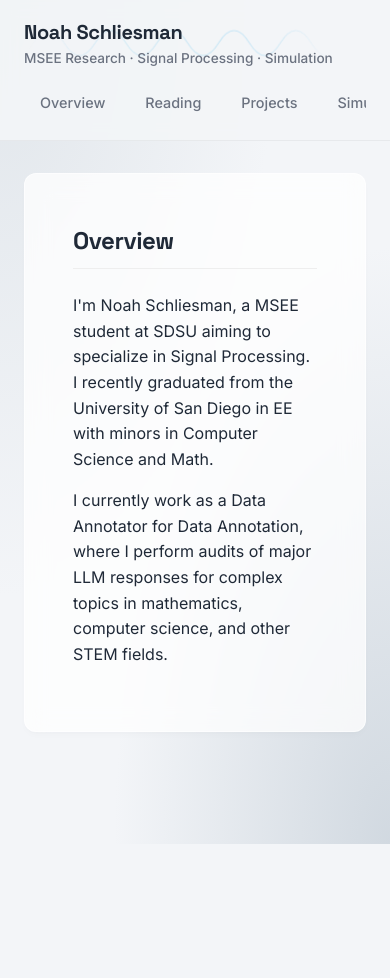
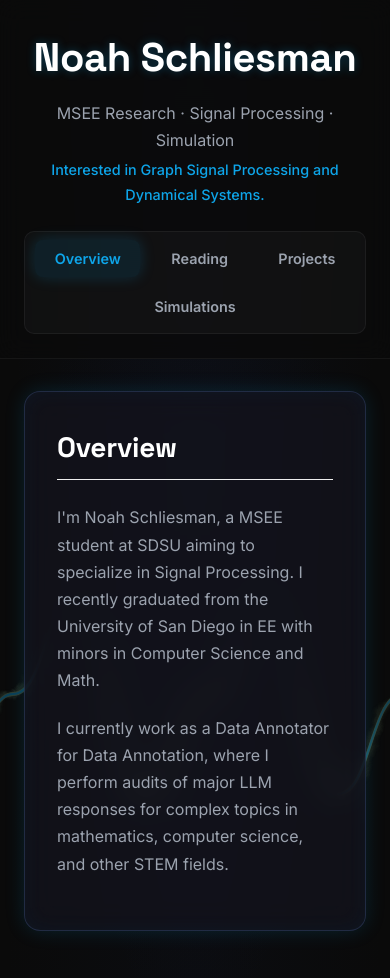
Before and after one commit to nrschlies/nrschlies.github.io, a React (Vite) app: page / in a window 390 px wide. Shown: the top 978 px of the page. Before the commit the page ends 844 px from the top, so only its background shows below. Built offline with nearby package versions, Linux system fonts and the light colour scheme.

Commit message:
Fixed some styling issues

```diff
--- a/src/App.css
+++ b/src/App.css
@@ -1,12 +1,13 @@
-/* Top Bar Container */
+/* src/App.css */
+/* Sticky Top Bar Container */
 .top-bar-container {
-  position: sticky; /* sticky */
+  position: sticky;
   top: 0;
   z-index: 100;
-  background: rgba(243, 245, 248, 0.9); /* Matches bg (translucent) */
-  backdrop-filter: blur(8px);
-  border-bottom: 1px solid rgba(0,0,0,0.05);
-  padding: 1rem 0;
+  background: rgba(10, 10, 10, 0.8); /* Dark, translucent background */
+  backdrop-filter: blur(12px);
+  border-bottom: 1px solid rgba(255, 255, 255, 0.05);
+  padding: 1.5rem 0;
 }
 
 .top-bar-inner {
@@ -15,47 +16,41 @@
   padding: 0 1.5rem;
   display: flex;
   justify-content: space-between;
-  align-items: center;
+  align-items: flex-start; /* Align to top */
 }
 
-/* Header */
+/* Header Styling */
 header {
-  position: relative;
   display: flex;
   flex-direction: column;
-  justify-content: center;
 }
 
 header h1 {
-  font-size: 1.25rem;
-  margin: 0;
-  z-index: 2; /* Above signal */
-  position: relative;
+  margin: 0 0 0.5rem 0;
+  text-shadow: 0 0 10px rgba(14, 165, 233, 0.3); /* Subtle glow on name */
 }
 
 header p {
-  font-size: 0.85rem;
+  font-size: 1rem;
+  margin: 0;
   color: var(--color-text-muted);
-  margin: 0;
-  font-weight: 500;
-  z-index: 2;
-  position: relative;
 }
 
-/* Signal positioning in header */
-header .signal-container {
-  /* For header context */
-  top: 50%;
-  transform: translateY(-50%);
-  height: 60px;
-  opacity: 0.4;
-  mask-image: linear-gradient(to right, transparent, black 20%, black 80%, transparent);
+header .sub-tagline {
+  font-size: 0.9rem;
+  margin-top: 0.25rem;
+  color: var(--color-accent-blue); /* Highlight the interests */
+  font-weight: 500;
 }
 
-/* Nav */
+/* Nav Styling */
 nav {
   display: flex;
-  gap: 0.5rem;
+  gap: 0.75rem;
+  background: rgba(255,255,255,0.03);
+  padding: 0.5rem;
+  border-radius: 10px;
+  border: 1px solid rgba(255,255,255,0.05);
 }
 
 nav button {
@@ -63,37 +58,36 @@ nav button {
   border: none;
   font-family: var(--font-body);
   font-size: 0.9rem;
-  font-weight: 500;
+  font-weight: 600;
   color: var(--color-text-muted);
-  padding: 0.5rem 1rem;
+  padding: 0.6rem 1.2rem;
   cursor: pointer;
-  border-radius: 6px;
-  transition: all 0.2s ease;
+  border-radius: 8px;
+  transition: all 0.3s ease;
 }
 
 nav button:hover {
   color: var(--color-text-main);
-  background-color: rgba(0,0,0,0.03);
+  background-color: rgba(255, 255, 255, 0.05);
 }
 
 nav button.active {
-  color: var(--color-accent);
+  color: var(--color-accent-blue);
   background-color: var(--color-accent-dim);
-  font-weight: 600;
+  box-shadow: 0 0 15px rgba(14, 165, 233, 0.2); /* Glow on active button */
 }
 
-/* Mobile */
+/* Mobile Responsiveness */
 @media (max-width: 768px) {
   .top-bar-inner {
     flex-direction: column;
-    align-items: flex-start;
-    gap: 1rem;
+    gap: 1.5rem;
+    align-items: center;
+    text-align: center;
   }
-
   nav {
     width: 100%;
-    justify-content: flex-start;
-    overflow-x: auto; /* For mobile */
-    padding-bottom: 5px;
+    justify-content: center;
+    flex-wrap: wrap;
   }
 }
--- a/src/App.jsx
+++ b/src/App.jsx
@@ -5,6 +5,7 @@ import Overview from './sections/Overview';
 import Reading from './sections/Reading';
 import Projects from './sections/Projects';
 import Simulations from './sections/Simulations';
+import SignalWave from './components/SignalWave'; // Import the new signal component
 import './App.css';
 
 function App() {
@@ -18,7 +19,6 @@ function App() {
 
   return (
     <>
-      {/* Sticky Wrapper */}
       <div className="top-bar-container">
         <div className="top-bar-inner">
           <Header />
@@ -27,11 +27,13 @@ function App() {
       </div>
 
       <main>
-        {/* The Glass Panel Wrapper */}
         <div className="glass-panel">
           {content}
         </div>
       </main>
+
+      {/* The large signal animation at the bottom */}
+      <SignalWave />
     </>
   );
 }
--- a/src/components/Header.jsx
+++ b/src/components/Header.jsx
@@ -1,14 +1,9 @@
-import SignalWave from './SignalWave';
-
 function Header() {
   return (
     <header>
-      {/* Animation Layer */}
-      <SignalWave />
-
-      {/* Content Layer */}
       <h1>Noah Schliesman</h1>
       <p>MSEE Research · Signal Processing · Simulation</p>
+      <p className="sub-tagline">Interested in Graph Signal Processing and Dynamical Systems.</p>
     </header>
   );
 }
--- a/src/components/Nav.jsx
+++ b/src/components/Nav.jsx
@@ -1,10 +1,17 @@
-function Nav({ onSelect }) {
+function Nav({ onSelect, activeSection }) {
+  const links = ['overview', 'reading', 'projects', 'simulations'];
+
   return (
     <nav>
-      <button onClick={() => onSelect('overview')}>Overview</button>
-      <button onClick={() => onSelect('reading')}>Reading</button>
-      <button onClick={() => onSelect('projects')}>Projects</button>
-      <button onClick={() => onSelect('simulations')}>Simulations</button>
+      {links.map((link) => (
+        <button
+          key={link}
+          onClick={() => onSelect(link)}
+          className={activeSection === link ? 'active' : ''}
+        >
+          {link.charAt(0).toUpperCase() + link.slice(1)}
+        </button>
+      ))}
     </nav>
   );
 }
--- a/src/components/SignalWave.jsx
+++ b/src/components/SignalWave.jsx
@@ -2,29 +2,83 @@
 import React from 'react';
 
 const SignalWave = () => {
+  // A path data representative of a noisy sine wave
+  const noisySinePath = "M0,150 C50,150 50,50 100,50 C150,50 150,250 200,250 C250,250 250,150 300,150 C350,150 350,50 400,50 C450,50 450,250 500,250 C550,250 550,150 600,150 C650,150 650,50 700,50 C750,50 750,250 800,250 C850,250 850,150 900,150 C950,150 950,50 1000,50 C1050,50 1050,250 1100,250 C1150,250 1150,150 1200,150";
+
   return (
-    <div className="signal-container" aria-hidden="true">
+    <div className="signal-container-bottom" aria-hidden="true">
       <svg
-        viewBox="0 0 1200 120"
+        viewBox="0 0 1200 300"
         preserveAspectRatio="none"
-        className="signal-svg"
+        className="signal-svg-bottom"
       >
         <defs>
-          <linearGradient id="signalGradient" x1="0%" y1="0%" x2="100%" y2="0%">
-            <stop offset="0%" stopColor="var(--color-accent)" stopOpacity="0" />
-            <stop offset="50%" stopColor="var(--color-accent)" stopOpacity="0.5" />
-            <stop offset="100%" stopColor="var(--color-accent)" stopOpacity="0" />
+          {/* Gradient for the glowing line */}
+          <linearGradient id="signalGlow" x1="0%" y1="0%" x2="100%" y2="0%">
+            <stop offset="0%" stopColor="var(--color-accent-blue)" stopOpacity="0.8" />
+            <stop offset="50%" stopColor="var(--color-accent-gold)" stopOpacity="0.8" />
+            <stop offset="100%" stopColor="var(--color-accent-blue)" stopOpacity="0.8" />
           </linearGradient>
+          {/* Filter for the "noise" and "glow" effect */}
+          <filter id="glow-noise" x="-20%" y="-20%" width="140%" height="140%">
+            <feGaussianBlur stdDeviation="6 2" result="blur" />
+            <feTurbulence type="fractalNoise" baseFrequency="0.05" numOctaves="3" result="noise" />
+            <feDisplacementMap in="blur" in2="noise" scale="15" xChannelSelector="R" yChannelSelector="G" />
+            <feMerge>
+              <feMergeNode />
+              <feMergeNode in="SourceGraphic" />
+            </feMerge>
+          </filter>
         </defs>
-        {/* Two paths for seamless looping */}
+
+        {/* The animated path with glow and noise filter */}
         <path
-          className="signal-path"
-          d="M0,60 Q30,10 60,60 T120,60 T180,60 T240,60 T300,60 T360,60 T420,60 T480,60 T540,60 T600,60 T660,60 T720,60 T780,60 T840,60 T900,60 T960,60 T1020,60 T1080,60 T1140,60 T1200,60"
-          stroke="url(#signalGradient)"
+          className="signal-path-bottom"
+          d={noisySinePath}
+          stroke="url(#signalGlow)"
+          strokeWidth="4"
+          fill="none"
+          filter="url(#glow-noise)"
+        />
+
+        {/* A second, sharper path on top for definition */}
+        <path
+          className="signal-path-bottom"
+          d={noisySinePath}
+          stroke="var(--color-accent-blue)"
           strokeWidth="2"
           fill="none"
         />
       </svg>
+
+      <style>{`
+        .signal-container-bottom {
+          position: fixed;
+          bottom: 0;
+          left: 0;
+          width: 100%;
+          height: 300px; /* Adjust height of the signal area */
+          z-index: 0;
+          pointer-events: none;
+          opacity: 0.7;
+          mask-image: linear-gradient(to top, black, transparent); /* Fade out at top */
+        }
+        .signal-svg-bottom {
+          width: 200%; /* Double width for seamless looping */
+          height: 100%;
+          display: block;
+        }
+        .signal-path-bottom {
+          animation: signal-scroll 12s linear infinite;
+        }
+        @keyframes signal-scroll {
+          0% { transform: translateX(0); }
+          100% { transform: translateX(-50%); }
+        }
+        @media (prefers-reduced-motion: reduce) {
+          .signal-path-bottom { animation: none; }
+        }
+      `}</style>
     </div>
   );
 };
--- a/src/index.css
+++ b/src/index.css
@@ -1,23 +1,32 @@
+/* src/index.css */
 :root {
-  /* Color palette */
-  --color-bg: #f3f5f8; /* Silver */
-  --color-surface: rgba(255, 255, 255, 0.75); /* Glass */
-  --color-surface-border: rgba(255, 255, 255, 0.6);
+  /* --- Palette: Dark Lab --- */
+  --color-bg-main: #0a0a0a; /* Deep black background */
+  --color-bg-secondary: #111111; /* Slightly lighter for contrast */
 
-  --color-text-main: #1f2937; /* Near Black */
-  --color-text-muted: #6b7280; /* Grey for text */
+  /* --- Glassmorphism Surface --- */
+  --color-surface: rgba(20, 20, 30, 0.7); /* Dark, blue-tinted glass */
+  --color-surface-border: rgba(100, 149, 237, 0.2); /* Subtle blue border */
+  --shadow-glow: 0 0 20px rgba(14, 165, 233, 0.15), inset 0 0 20px rgba(14, 165, 233, 0.05);
 
-  --color-accent: #0ea5e9; /* Blue for signal */
+  /* --- Typography & Text --- */
+  --color-text-main: #e5e7eb; /* Off-white for readability */
+  --color-text-muted: #9ca3af; /* Muted gray */
+  --color-text-highlight: #ffffff; /* Pure white for titles */
+
+  /* --- Accents (Signal Glow) --- */
+  --color-accent-blue: #0ea5e9; /* Electric Blue */
+  --color-accent-gold: #fbbf24; /* Warm Gold for contrast */
   --color-accent-dim: rgba(14, 165, 233, 0.1);
 
-  /* Typography */
+  /* --- Typography Fonts --- */
   --font-heading: 'Space Grotesk', sans-serif;
   --font-body: 'Inter', sans-serif;
 
-  /* Spacing/layout */
+  /* --- Layout & Spacing --- */
   --max-width: 900px;
-  --header-height: 70px;
-  --radius: 12px;
+  --header-height: auto;
+  --radius: 16px;
 }
 
 * {
@@ -27,92 +36,93 @@
 }
 
 body {
-  font-family: --font-body;
-  background-color: var(--color-bg);
-  /* Mesh grad bg */
+  font-family: var(--font-body);
+  background-color: var(--color-bg-main);
+  /* Subtle dark gradient background */
   background-image:
-    radial-gradient(at 0% 0%, hsla(210, 20%, 90%, 1) 0, transparent 50%),
-    radial-gradient(at 100% 100%, hsla(210, 20%, 85%, 1) 0, transparent 50%);
+    radial-gradient(at 50% 0%, rgba(30, 58, 138, 0.1) 0, transparent 70%),
+    radial-gradient(at 50% 100%, rgba(30, 58, 138, 0.05) 0, transparent 70%);
   color: var(--color-text-main);
-  line-height: 1.6;
+  line-height: 1.7;
   min-height: 100vh;
+  overflow-x: hidden; /* Prevent horizontal scroll from animation */
 }
 
-/* Typography defaults */
 h1, h2, h3 {
   font-family: var(--font-heading);
   font-weight: 700;
-  letter-spacing: -0.02em;
-  color: var(--color-text-main);
+  letter-spacing: -0.01em;
+  color: var(--color-text-highlight);
 }
 
+h1 { font-size: 2.5rem; }
+h2 { font-size: 1.75rem; }
+
 p {
-  font-family: var(--font-body);
-  color: var(--color-text-main);
-  margin-bottom: 1rem;
+  margin-bottom: 1.25rem;
+  color: var(--color-text-muted);
 }
 
-/* Utils */
+/* --- Layout Utilities --- */
 #root {
   display: flex;
   flex-direction: column;
   min-height: 100vh;
+  position: relative;
 }
 
 main {
   flex: 1;
   width: 100%;
   max-width: var(--max-width);
-  margin: 2rem auto;
+  margin: 2rem auto 8rem; /* Added bottom margin for signal space */
   padding: 0 1.5rem;
+  position: relative;
+  z-index: 10;
 }
 
-/* Main Wrapper */
+/* --- The Glowing Glass Card --- */
 .glass-panel {
   background: var(--color-surface);
-  backdrop-filter: blur(12px);
-  -webkit-backdrop-filter: blur(12px);
+  backdrop-filter: blur(16px);
+  -webkit-backdrop-filter: blur(16px);
   border: 1px solid var(--color-surface-border);
   border-radius: var(--radius);
-  box-shadow:
-    0 4px 6px -1px rgba(0, 0, 0, 0.02),
-    0 2px 4px -1px rgba(0, 0, 0, 0.02);
+  box-shadow: var(--shadow-glow);
   padding: 3rem;
-  transition: transform 0.2s ease;
 }
 
-/* Signal Styles for Animation */
-.signal-container {
-  position: absolute;
-  top: 0;
-  left: 0;
+/* --- Headshot Styling --- */
+.headshot-container {
+  float: right;
+  margin: 0 0 1.5rem 2rem;
+  position: relative;
+  width: 200px;
+  height: 200px;
+  border-radius: 50%;
+  padding: 4px; /* Space for the glowing border */
+  /* Glowing border effect */
+  background: linear-gradient(135deg, var(--color-accent-blue), var(--color-accent-gold));
+  box-shadow: 0 0 25px rgba(14, 165, 233, 0.3);
+}
+
+.headshot {
   width: 100%;
   height: 100%;
-  overflow: hidden;
-  z-index: 0;
-  pointer-events: none;
-  opacity: 0.6;
-}
-
-.signal-svg {
-  width: 200%; /* x2 width for sliding */
-  height: 100%;
+  object-fit: cover;
+  border-radius: 50%;
+  border: 3px solid var(--color-bg-main); /* Inner border to separate image from glow */
   display: block;
 }
 
-.signal-path {
-  /* signal animation */
-  animation: signal-flow 4s linear infinite;
-}
-
-@keyframes signal-flow {
-  0% { transform: translateX(0); }
-  100% { transform: translateX(-50%); } /* 100% of container */
-}
-
-/* Reduce motion */
-@media (prefers-reduced-motion: reduce) {
-  .signal-path {
-    animation: none;
+/* Clearfix for floated image on smaller screens */
+@media (max-width: 640px) {
+  .headshot-container {
+    float: none;
+    margin: 0 auto 2rem;
+    display: block;
+  }
+  .glass-panel {
+    padding: 2rem;
   }
 }
```
Also changed, not shown: 1 other file (tests, documents, lock files or other folders).
